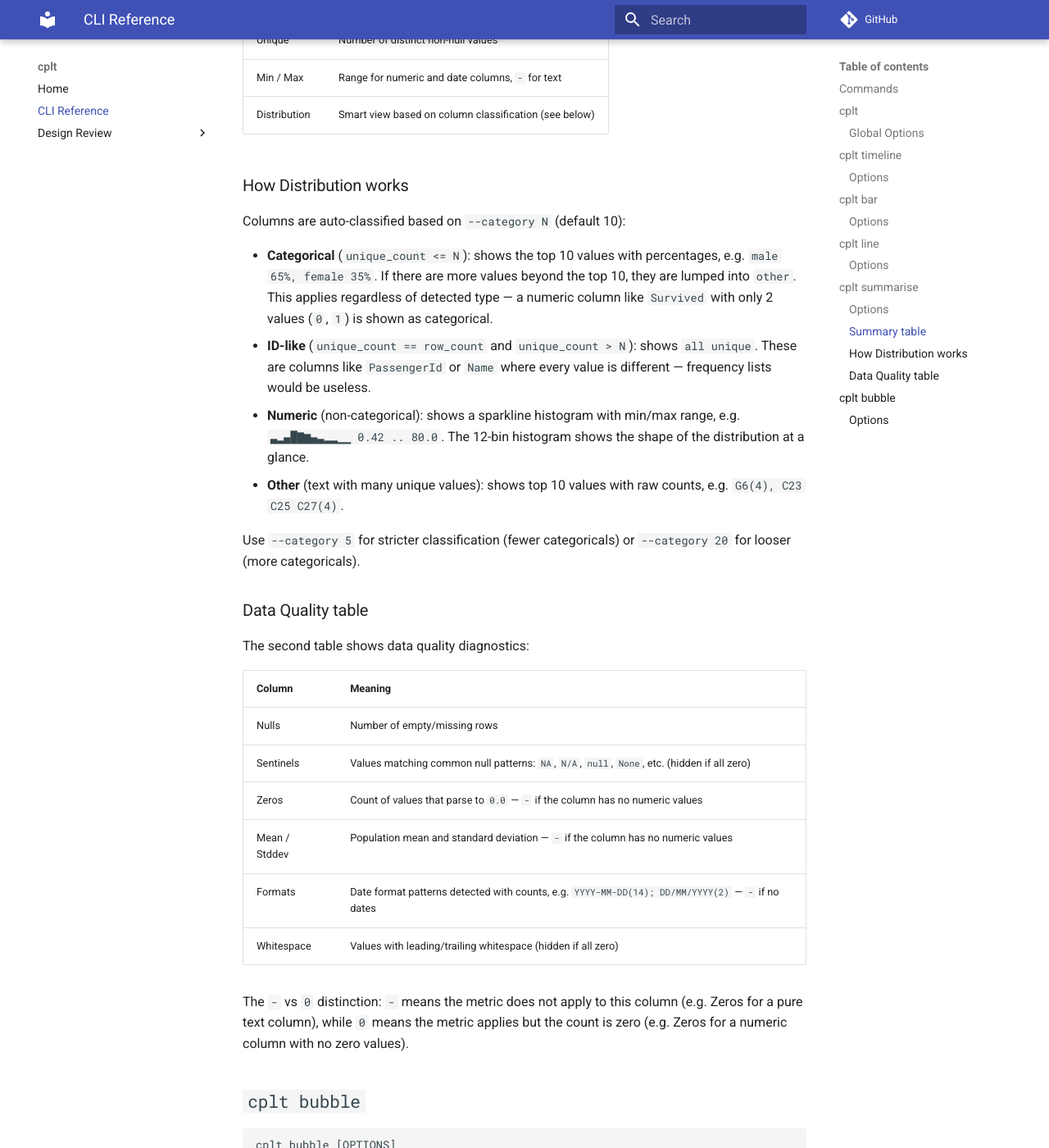
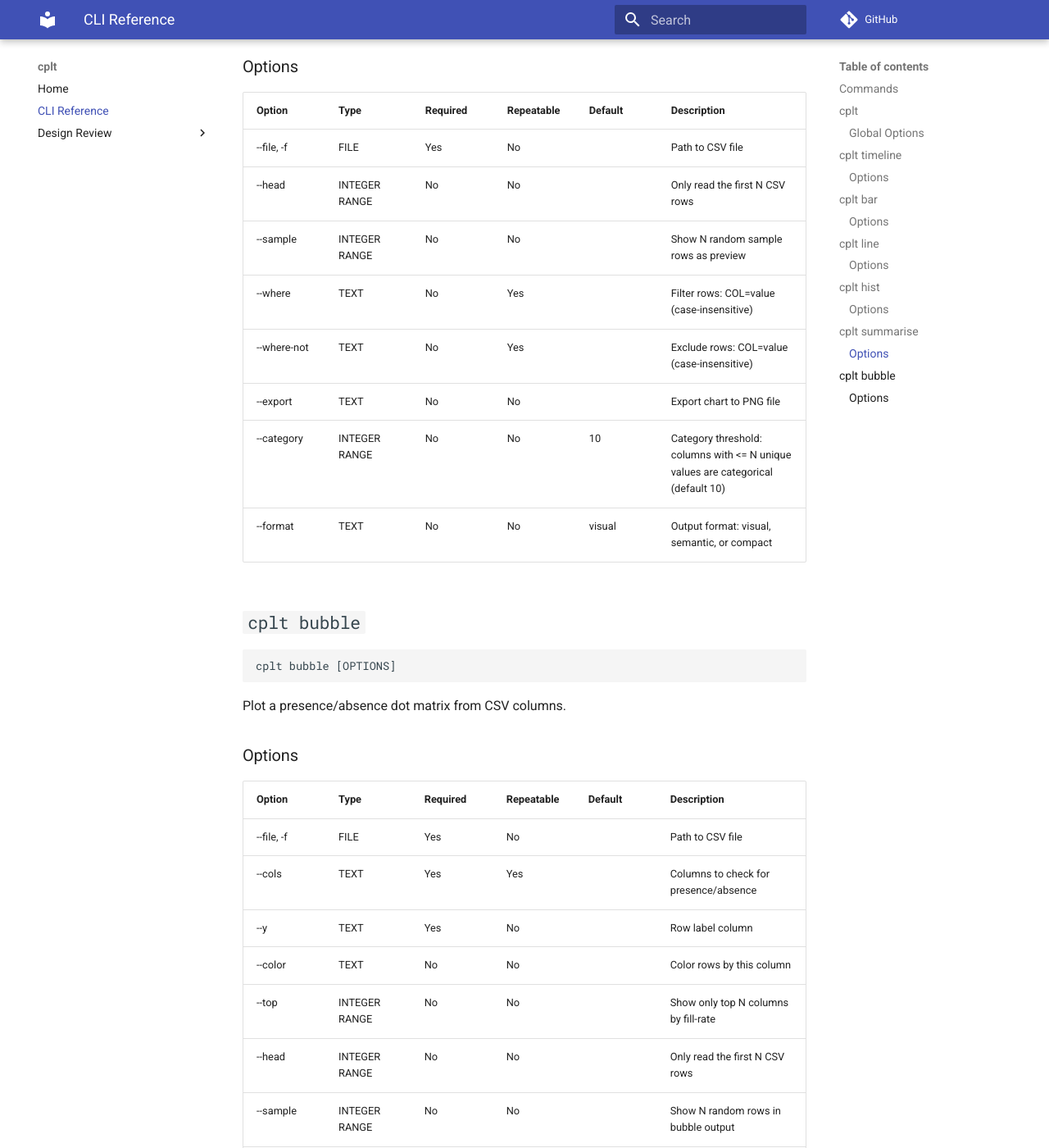
Before and after one commit to Warhorze/cplt, an MkDocs documentation site: the page built from docs/cli.md, in a window 1280 px wide and 1400 px high, scrolled down 5937 px. Shown: the whole window at 82% size. Built offline with MkDocs 1.6.1 and Material for MkDocs 9.7.7, drawn with Linux system fonts in a browser that asks for light colours; comment, search, counter and statistics services are not loaded; some of the changed text lies outside the part shown.

Commit message:
docs: add hist to architecture, CLI ref, design docs, and developer guide
Co-Authored-By: Claude Opus 4.6 <noreply@anthropic.com>

````diff
--- a/docs/cli.md
+++ b/docs/cli.md
@@ -15,6 +15,7 @@ bash scripts/generate_cli_docs.sh
 | `timeline` | Plot timeline/Gantt-style ranges from a CSV file. |
 | `bar` | Plot a bar chart of value counts from a CSV column. |
 | `line` | Plot a line chart from CSV columns. |
+| `hist` | Plot a histogram of a numeric CSV column. |
 | `summarise` | Print a summary of a CSV file — column types, counts, nulls, top values. |
 | `bubble` | Plot a presence/absence dot matrix from CSV columns. |
 
@@ -112,13 +113,35 @@ Plot a line chart from CSV columns.
 | --export | TEXT | No | No |  | Export chart to PNG file |
 | --format | TEXT | No | No | visual | Output format: visual, semantic, or compact |
 
+## `cplt hist`
+
+```bash
+cplt hist [OPTIONS]
+```
+
+Plot a histogram of a numeric CSV column.
+
+### Options
+
+| Option | Type | Required | Repeatable | Default | Description |
+| --- | --- | --- | --- | --- | --- |
+| --file, -f | FILE | Yes | No |  | Path to CSV file |
+| --column, -c | TEXT | Yes | No |  | Numeric column to histogram |
+| --bins | INTEGER RANGE | No | No |  | Number of bins (auto if not set) |
+| --head | INTEGER RANGE | No | No |  | Only read the first N CSV rows |
+| --title | TEXT | No | No |  | Chart title (defaults to filename) |
+| --where | TEXT | No | Yes |  | Filter rows: COL=value (case-insensitive) |
+| --where-not | TEXT | No | Yes |  | Exclude rows: COL=value (case-insensitive) |
+| --export | TEXT | No | No |  | Export chart to PNG file |
+| --format | TEXT | No | No | visual | Output format: visual, semantic, or compact |
+
 ## `cplt summarise`
 
 ```bash
 cplt summarise [OPTIONS]
 ```
 
-Print a summary of a CSV file — column types, counts, nulls, and smart distribution views.
+Print a summary of a CSV file — column types, counts, nulls, top values.
 
 ### Options
 
@@ -130,46 +153,8 @@ Print a summary of a CSV file — column types, counts, nulls, and smart distrib
 | --where | TEXT | No | Yes |  | Filter rows: COL=value (case-insensitive) |
 | --where-not | TEXT | No | Yes |  | Exclude rows: COL=value (case-insensitive) |
 | --export | TEXT | No | No |  | Export chart to PNG file |
-| --category | INTEGER RANGE | No | No | 10 | Category threshold: columns with <= N unique values are treated as categorical |
+| --category | INTEGER RANGE | No | No | 10 | Category threshold: columns with <= N unique values are categorical (default 10) |
 | --format | TEXT | No | No | visual | Output format: visual, semantic, or compact |
-
-### Summary table
-
-The main table shows one row per CSV column:
-
-| Column | Meaning |
-| --- | --- |
-| Type | Detected type: `numeric`, `date`, or `text` |
-| Nulls | Number of empty/missing rows |
-| Unique | Number of distinct non-null values |
-| Min / Max | Range for numeric and date columns, `-` for text |
-| Distribution | Smart view based on column classification (see below) |
-
-### How Distribution works
-
-Columns are auto-classified based on `--category N` (default 10):
-
-- **Categorical** (`unique_count <= N`): shows the top 10 values with percentages, e.g. `male 65%, female 35%`. If there are more values beyond the top 10, they are lumped into `other`. This applies regardless of detected type — a numeric column like `Survived` with only 2 values (`0`, `1`) is shown as categorical.
-- **ID-like** (`unique_count == row_count` and `unique_count > N`): shows `all unique`. These are columns like `PassengerId` or `Name` where every value is different — frequency lists would be useless.
-- **Numeric** (non-categorical): shows a sparkline histogram with min/max range, e.g. `▃▂▄█▇▆▄▃▂▂▁▁ 0.42 .. 80.0`. The 12-bin histogram shows the shape of the distribution at a glance.
-- **Other** (text with many unique values): shows top 10 values with raw counts, e.g. `G6(4), C23 C25 C27(4)`.
-
-Use `--category 5` for stricter classification (fewer categoricals) or `--category 20` for looser (more categoricals).
-
-### Data Quality table
-
-The second table shows data quality diagnostics:
-
-| Column | Meaning |
-| --- | --- |
-| Nulls | Number of empty/missing rows |
-| Sentinels | Values matching common null patterns: `NA`, `N/A`, `null`, `None`, etc. (hidden if all zero) |
-| Zeros | Count of values that parse to `0.0` — `-` if the column has no numeric values |
-| Mean / Stddev | Population mean and standard deviation — `-` if the column has no numeric values |
-| Formats | Date format patterns detected with counts, e.g. `YYYY-MM-DD(14); DD/MM/YYYY(2)` — `-` if no dates |
-| Whitespace | Values with leading/trailing whitespace (hidden if all zero) |
-
-The `-` vs `0` distinction: `-` means the metric does not apply to this column (e.g. Zeros for a pure text column), while `0` means the metric applies but the count is zero (e.g. Zeros for a numeric column with no zero values).
 
 ## `cplt bubble`
 
````
Also changed, not shown: DEVELOPERS.md (+22 -6 lines), docs/architecture.md (+2 -2 lines), docs/design/hist.md (added, +36 -0 lines), docs/design/index.md (+1 -0 lines).
